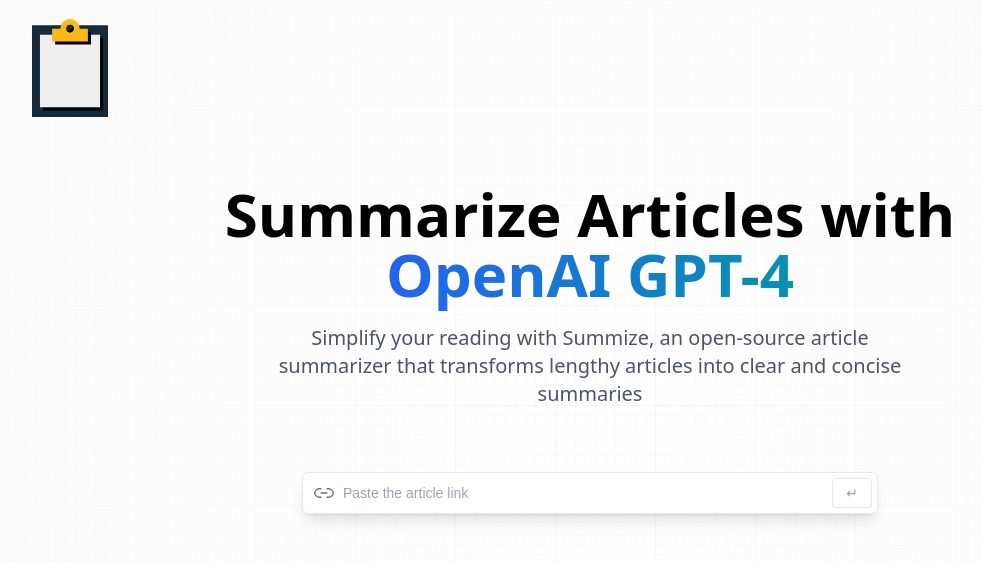
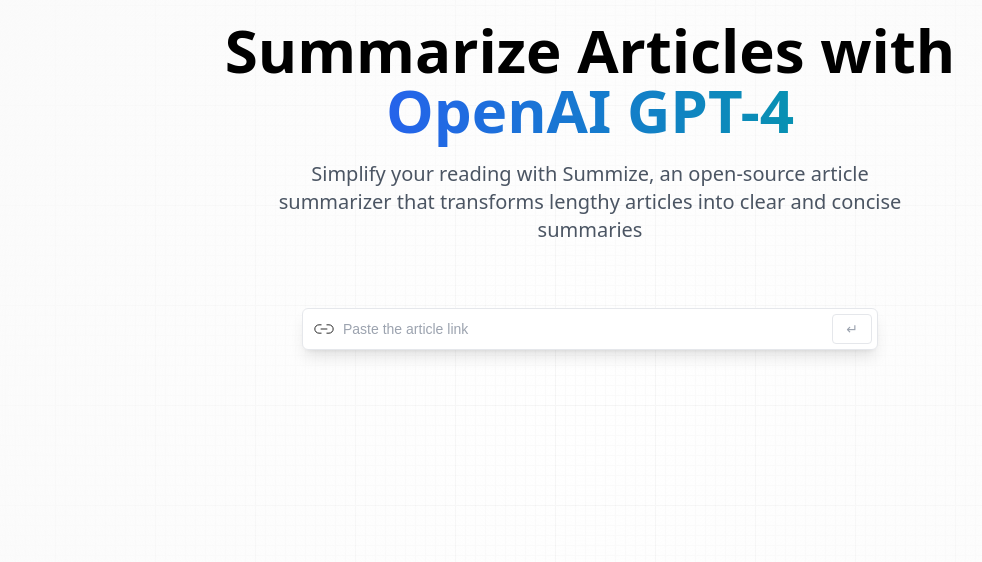
Before and after one commit to Shafiuzz/ai-summarizer, a React (Vite) app: page / in a window 1280 px wide. Shown: the top 562 px of the page, without its empty margins (50-1032 px from the left). Built offline with nearby package versions, Linux system fonts and the light colour scheme; a web font is replaced by a local one.

Commit message:
Update Hero.jsx

```diff
--- a/src/components/Hero.jsx
+++ b/src/components/Hero.jsx
@@ -1,13 +1,8 @@
 import React from "react";
-
-import { logo } from "../assets";
 
 const Hero = () => {
   return (
     <header className='w-full flex justify-center items-center flex-col'>
-      <nav className='flex justify-between items-center w-full mb-10 pt-3'>
-        <img src={logo} alt='sumz_logo' className='w-28 object-contain' />
-      </nav>
 
       <h1 className='head_text'>
         Summarize Articles with <br className='max-md:hidden' />
```
